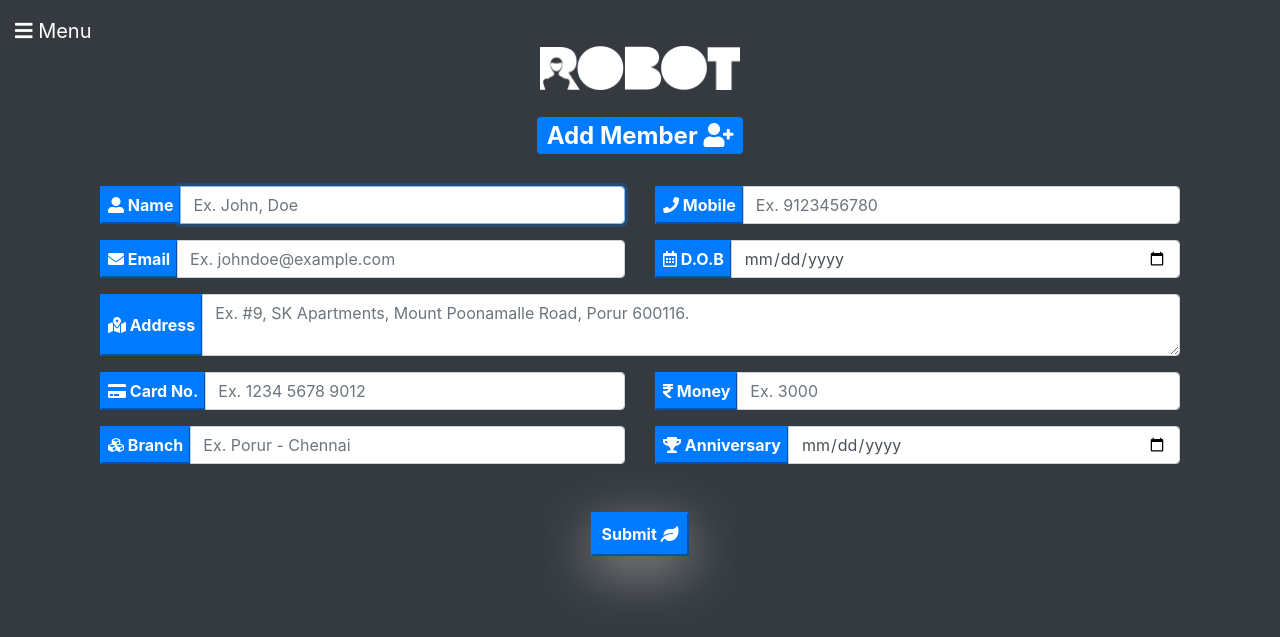
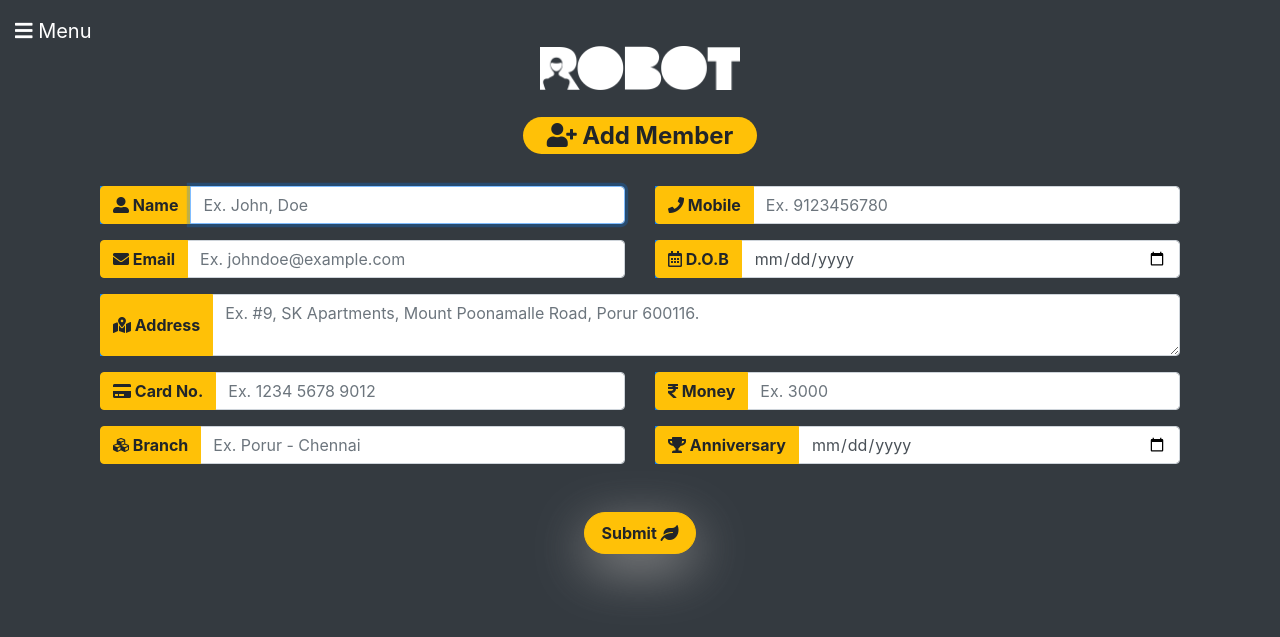
Before and after one commit to gauthamm11/robot_vip_card, a PHP site: page /add_new.php in a window 1280 px wide. Shown: the top 637 px of the page. Run offline with PHP 8.4, Linux system fonts and the light colour scheme; a user stored in the database is signed in.

Commit message:
updated code

```diff
--- a/add_new.php
+++ b/add_new.php
@@ -39,20 +39,20 @@ require "conn.php";
 		<!-- ./side nav -->
 		<!-- main content start -->
 		<div class="container">
-			<h2 class="text-center mt-4 pb-3"><span class="badge badge-primary">Add Member&nbsp;<i class="fas fa-user-plus"></i></span></h2>
-			<form class="container">
+			<h2 class="text-center mt-4 pb-3"><span class="badge badge-warning brd px-4"><i class="fas fa-user-plus"></i>&nbsp;Add Member</span></h2>
+			<form class="container" id="form_id">
 				<div class="row mt-3">
 					<div class="col">
 						<div class="input-group">
 							<div class="input-group-prepend bg-primary">
-								<button class="btn-primary" type="button"><strong><i class="fas fa-user-alt"></i> Name</strong></button>
+								<button class="btn btn-warning" type="button"><strong><i class="fas fa-user-alt"></i> Name</strong></button>
 							</div>
 							<input type="text" class="form-control" placeholder="Ex. John, Doe" name="cname" autofocus>
 						</div></div>
 						<div class="col">
 							<div class="input-group">
 								<div class="input-group-prepend bg-primary">
-									<button class="btn-primary" type="button"><strong><i class="fas fa-phone"></i> Mobile</strong></button>
+									<button class="btn btn-warning" type="button"><strong><i class="fas fa-phone"></i> Mobile</strong></button>
 								</div>
 								<input type="text" class="form-control" placeholder="Ex. 9123456780" name="mno">
 							</div>
@@ -62,7 +62,7 @@ require "conn.php";
 						<div class="col">
 							<div class="input-group">
 								<div class="input-group-prepend">
-									<button class="btn-primary" type="button"><strong><i class="fas fa-envelope"></i> Email</strong></button>
+									<button class="btn btn-warning" type="button"><strong><i class="fas fa-envelope"></i> Email</strong></button>
 								</div>
 								<input type="email" class="form-control" placeholder="Ex. johndoe@example.com" name="email">
 							</div>
@@ -70,7 +70,7 @@ require "conn.php";
 						<div class="col">
 							<div class="input-group">
 							<div class="input-group-prepend bg-primary">
-								<button class="btn-primary" type="button"><strong><i class="far fa-calendar-alt"></i> D.O.B</strong></button>
+								<button class="btn btn-warning" type="button"><strong><i class="far fa-calendar-alt"></i> D.O.B</strong></button>
 							</div>
 							<input type="date" class="form-control" placeholder="Enter D.O.B" name="dob">
 						</div>
@@ -80,7 +80,7 @@ require "conn.php";
 						<div class="col">
 							<div class="input-group">
 							<div class="input-group-prepend bg-primary">
-								<button class="btn-primary" type="button"><strong><i class="fas fa-map-marked-alt"></i> Address</strong></button>
+								<button class="btn btn-warning" type="button"><strong><i class="fas fa-map-marked-alt"></i> Address</strong></button>
 							</div>
 							<textarea placeholder="Ex. #9, SK Apartments, Mount Poonamalle Road, Porur 600116." class="form-control" rows="2" id="addr"></textarea>
 						</div>
@@ -90,7 +90,7 @@ require "conn.php";
 						<div class="col">
 							<div class="input-group">
 								<div class="input-group-prepend">
-									<button class="btn-primary" type="button"><strong><i class="fas fa-credit-card"></i> Card No.</strong></button>
+									<button class="btn btn-warning" type="button"><strong><i class="fas fa-credit-card"></i> Card No.</strong></button>
 								</div>
 								<input type="text" class="form-control" placeholder="Ex. 1234 5678 9012" name="email">
 							</div>
@@ -98,7 +98,7 @@ require "conn.php";
 						<div class="col">
 							<div class="input-group">
 							<div class="input-group-prepend bg-primary">
-								<button class="btn-primary" type="button"><strong><i class="fas fa-rupee-sign"></i> Money</strong></button>
+								<button class="btn btn-warning" type="button"><strong><i class="fas fa-rupee-sign"></i> Money</strong></button>
 							</div>
 							<input type="text" class="form-control" placeholder="Ex. 3000" name="dob">
 						</div>
@@ -108,7 +108,7 @@ require "conn.php";
 						<div class="col">
 							<div class="input-group">
 								<div class="input-group-prepend">
-									<button class="btn-primary" type="button"><strong><i class="fas fa-cubes"></i> Branch</strong></button>
+									<button class="btn btn-warning" type="button"><strong><i class="fas fa-cubes"></i> Branch</strong></button>
 								</div>
 								<input type="text" class="form-control" placeholder="Ex. Porur - Chennai" name="email">
 							</div>
@@ -116,14 +116,14 @@ require "conn.php";
 						<div class="col">
 							<div class="input-group">
 							<div class="input-group-prepend bg-primary">
-								<button class="btn-primary" type="button"><strong><i class="fas fa-trophy"></i> Anniversary</strong></button>
+								<button class="btn btn-warning" type="button"><strong><i class="fas fa-trophy"></i> Anniversary</strong></button>
 							</div>
 							<input type="date" class="form-control" name="dob">
 						</div>
 						</div>
 					</div>
 					<center>
-					<button type="submit" class="btn-primary p-2 mt-5 sha"><strong>Submit <i class="fas fa-leaf"></i></strong></button>
+					<button type="submit" class="btn btn-warning p-2 mt-5 sha brd px-3" id="sub"><strong>Submit <i class="fas fa-leaf"></i></strong></button>
 					</center>
 				</form>
 			</div>
```
Also changed, not shown: history.php (added, +16 -0 lines), search.php (+25 -26 lines).
